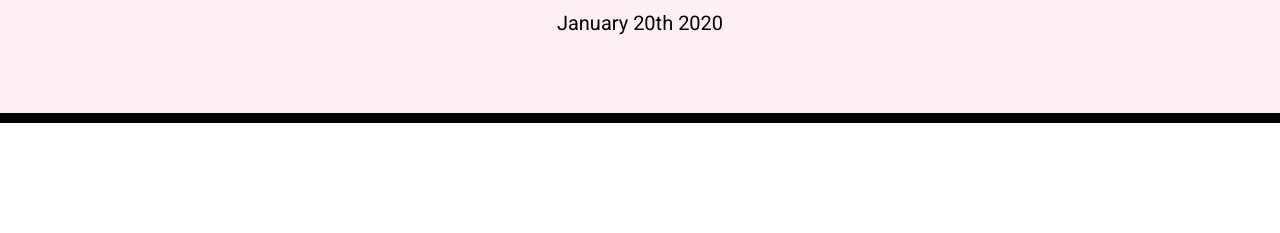
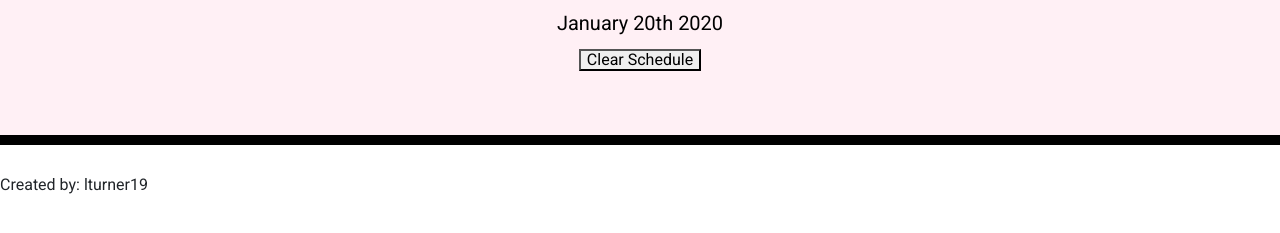
Before and after one commit to lturner19/Daily_Planner, a plain HTML site: page index.html in a window 1280 px wide. Shown: the part 181-414 px from the top of the page. Drawn offline with nearby package versions, Linux system fonts and the light colour scheme.

Commit message:
Addition of footer

```diff
--- a/index.html
+++ b/index.html
@@ -19,10 +19,14 @@
         <h1 class="display-3">Work Day Scheduler</h1>
         <p class="lead">A simple calendar app for scheduling your work day</p>
         <p id="currentDay" class="lead"></p>
+        <button id="clear-data">Clear Schedule</button>
     </header>
     <div class="planner container">
         <!--the columns for time, textarea, and save icon have been created dynamically -->
     </div>
+    <footer class="footer">
+     <p>Created by: lturner19</p>
+    </footer>
     <script src="https://cdnjs.cloudflare.com/ajax/libs/moment.js/2.24.0/moment.min.js"></script>
     <script src="script.js"></script>
 </body>
```
